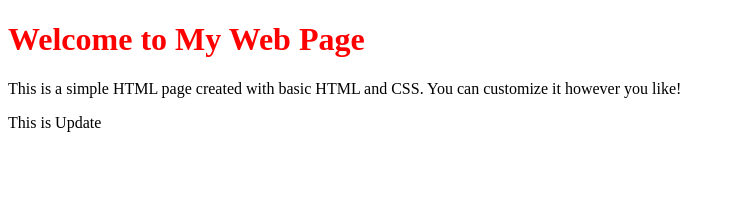
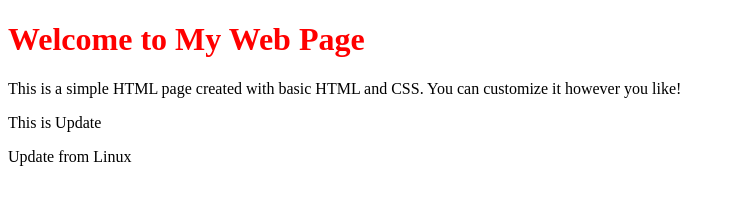
Before and after one commit to DanielJanitor/Web, a plain HTML site: page index.html in a window 1280 px wide. Shown: the whole page, without its empty margins (0-735 px from the left). Drawn offline with Linux system fonts and the light colour scheme.

Commit message:
Linux Update

```diff
--- a/index.html
+++ b/index.html
@@ -10,5 +10,6 @@
   <h1>Welcome to My Web Page</h1>
   <p>This is a simple HTML page created with basic HTML and CSS. You can customize it however you like!</p>
   <p>This is Update</p>
+  <p>Update from Linux</p>
 </body>
 </html>
```
